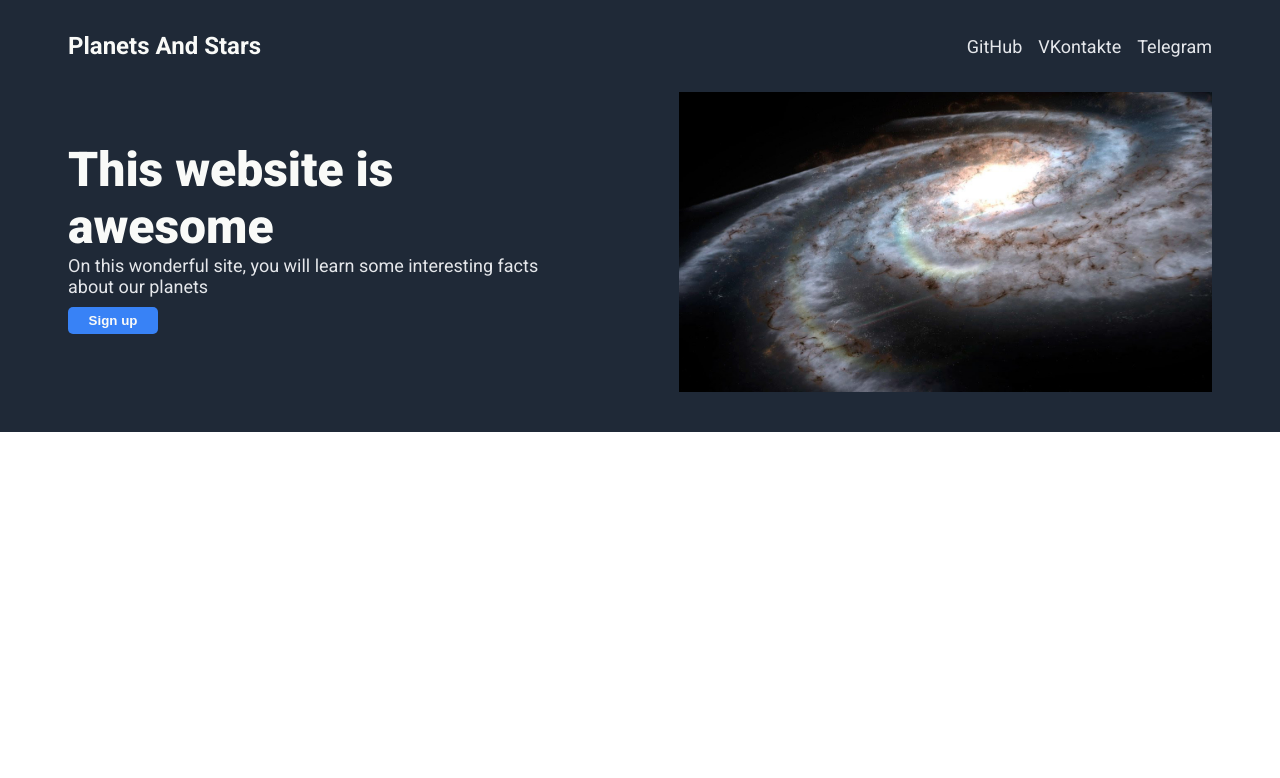
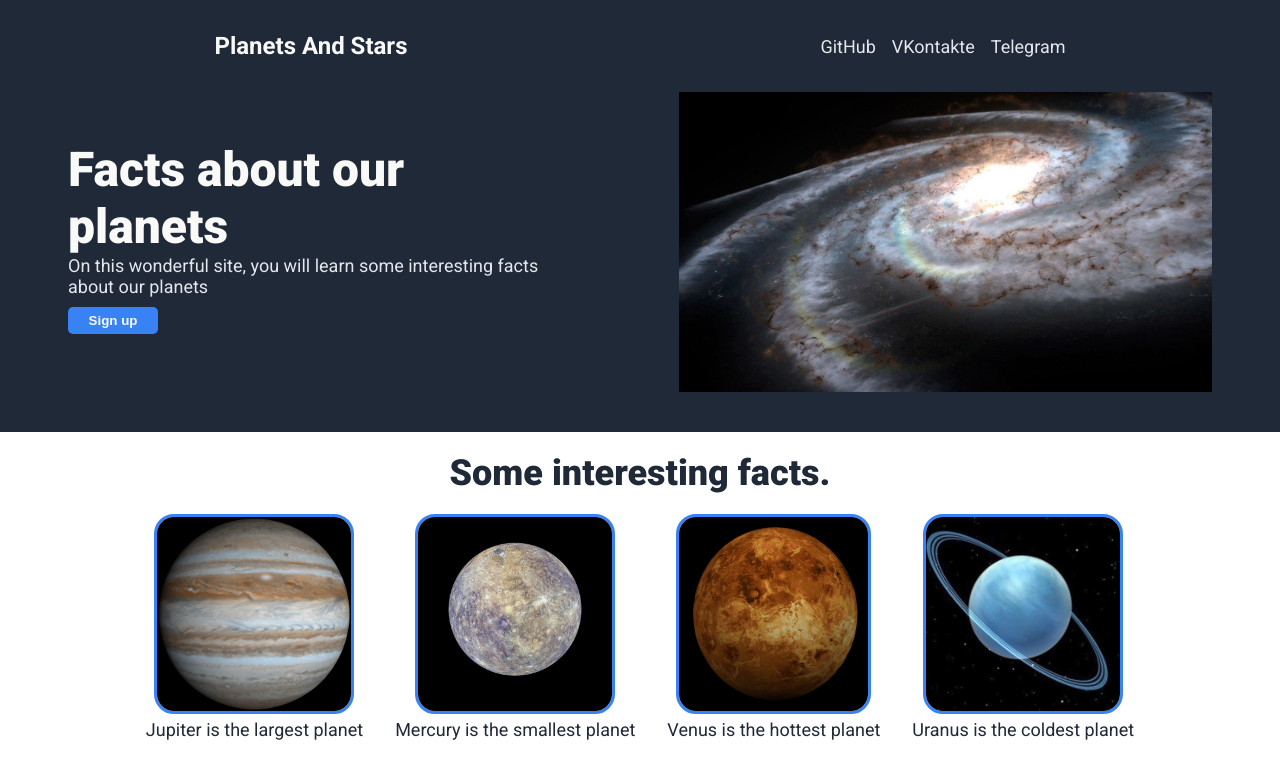
Before and after one commit to ZliBajlma/landing_page, a plain HTML site: page index.html in a window 1280 px wide. Drawn offline with Linux system fonts and the light colour scheme.

Commit message:
feat: Add information section

```diff
--- a/index.html
+++ b/index.html
@@ -20,7 +20,7 @@
       <div class="content">
         <div class="description">
           <div class="description-left-side">
-            <p class="description-left-side-title">This website is awesome</p>
+            <p class="description-left-side-title">Facts about our planets</p>
             <p class="description-left-side-description">On this wonderful site, you will learn some interesting facts about our planets</p>
             <button class="description-button">Sign up</button>
           </div>
@@ -28,7 +28,27 @@
             <img src="images/galactica.jpg" alt="A picture of the Milky Way" class="description-image">
           </div>
         </div>
-        <div class="information"></div>
+        <div class="information">
+          <div class="information-title">Some interesting facts.</div>
+          <div class="information-facts">
+            <div class="planets">
+              <img src="images/jupiter.jpg" alt="Jupiter" class="information-image">
+              <div class="information-text">Jupiter is the largest planet</div>
+            </div>
+            <div class="planets">
+              <img src="images/mercury.jpg" alt="Mercury" class="information-image">
+              <div class="information-text">Mercury is the smallest planet</div>
+            </div>
+            <div class="planets">
+              <img src="images/venus.jpg" alt="Venus" class="information-image">
+              <div class="information-text">Venus is the hottest planet</div>
+            </div>
+            <div class="planets">
+              <img src="images/uranus.jpg" alt="Uranus" class="information-image">
+              <div class="information-text">Uranus is the coldest planet</div>
+            </div>
+          </div>
+        </div>
         <div class="quote"></div>
         <div class="action"></div>
       </div>
--- a/styles.css
+++ b/styles.css
@@ -25,7 +25,7 @@ ul {
 
 .header {
   display: flex;
-  justify-content: space-between;
+  justify-content: space-around;
   background-color: #1F2937;
   padding: 8px;
 }
@@ -49,7 +49,7 @@ ul {
 .description {
   display: flex;
   background-color: #1F2937;
-  justify-content: space-between;
+  justify-content: space-around;
   align-items: center;
 }
 
@@ -91,3 +91,43 @@ ul {
   font-weight: bold;
   margin: 10px 0;
 }
+
+.information-image {
+  box-sizing: border-box;
+  max-width: 200px;
+  max-height: 200px;
+  border: 3px solid #3882F6;
+  border-radius: 20px;
+}
+
+.information {
+  display: flex;
+  flex-direction: column;
+  align-items: center;
+}
+
+.information-title {
+  font-size: 36px;
+  color: #1F2937;
+  font-weight: 900;
+  margin: 20px 0;
+}
+
+.information-facts {
+  display: flex;
+  gap: 32px;
+}
+
+.information-text {
+  display: flex;
+  justify-content: center;
+  font-size: 18px;
+  color: #1F2937;
+}
+
+.planets {
+  display: flex;
+  flex-direction: column;
+  align-items: center;
+  gap: 5px;
+}
```
Also changed, not shown: images/jupiter.jpg (added), images/mercury.jpg (added), images/uranus.jpg (added), images/venus.jpg (added).
